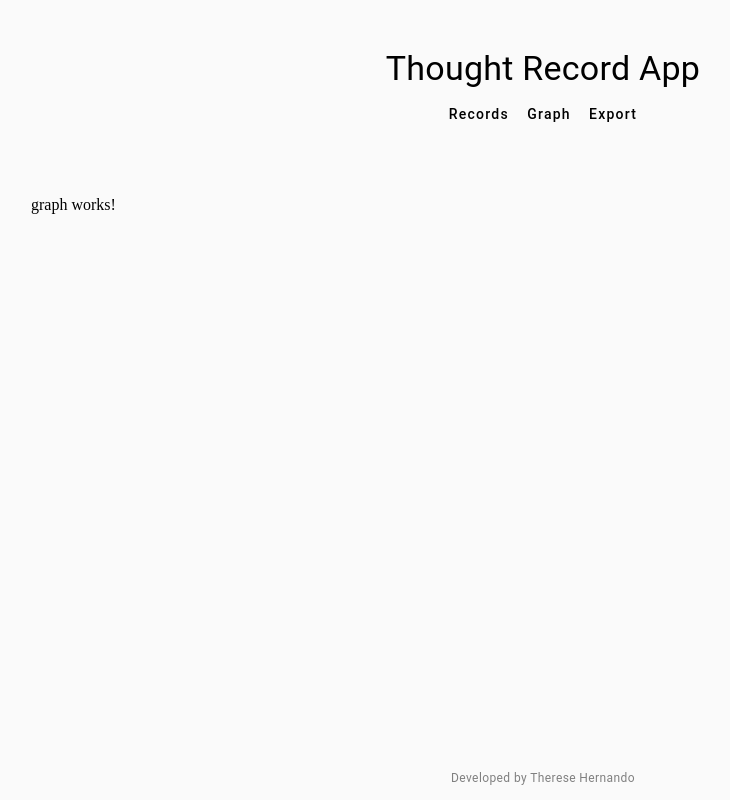
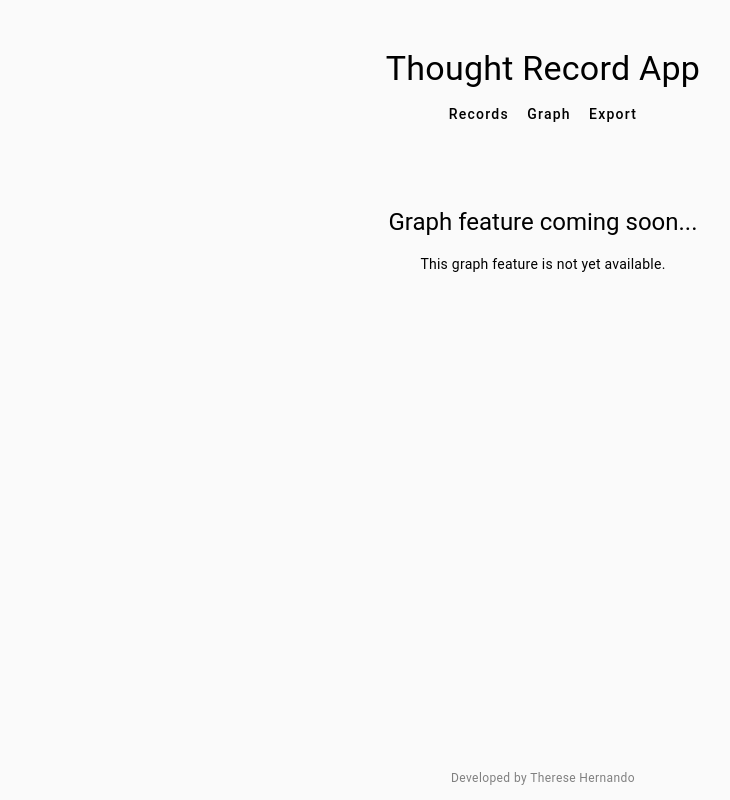
Before and after one commit to theresecodes/thought-record, an Angular app: page /graph in a window 1280 px wide. Shown: the whole page, without its empty margins (97-827 px from the left). Built offline with nearby package versions, Linux system fonts and the light colour scheme.

Commit message:
feat[add-record-structure]: add coming soon text on graph and export feature

```diff
--- a/src/app/export/export.component.html
+++ b/src/app/export/export.component.html
@@ -1 +1,4 @@
-<p>export works!</p>
+<div class="upper-center">
+  <h1 class="mat-headline-5 col-12">Export feature coming soon...</h1>
+  <div class="mat-body text-align-center">This export feature is not yet available.</div>
+</div>
--- a/src/app/graph/graph.component.html
+++ b/src/app/graph/graph.component.html
@@ -1 +1,4 @@
-<p>graph works!</p>
+<div class="upper-center">
+  <h1 class="mat-headline-5">Graph feature coming soon...</h1>
+  <div class="mat-body text-align-center">This graph feature is not yet available.</div>
+</div>
--- a/src/styles.scss
+++ b/src/styles.scss
@@ -19,6 +19,19 @@ a {
     color: green;
   }
 }
+
+.text-align-center {
+  text-align: center;
+}
+
+.upper-center {
+  position: absolute;
+  top: 30%;
+  left: 50%;
+  transform: translate(-50%, -50%);
+  padding: 10px;
+}
+
 
 // Needs to have important to override angular material styling
 // yellow
```
